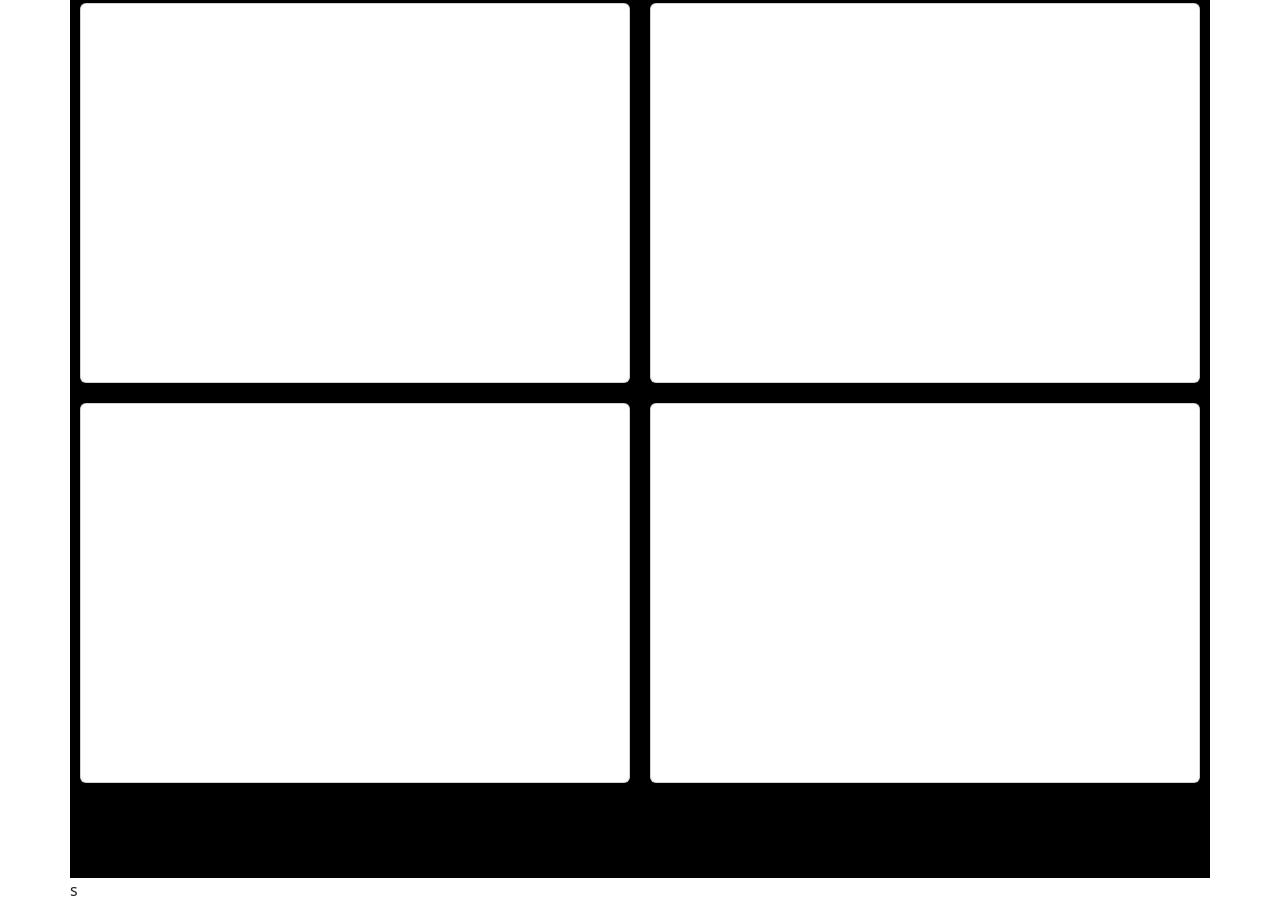
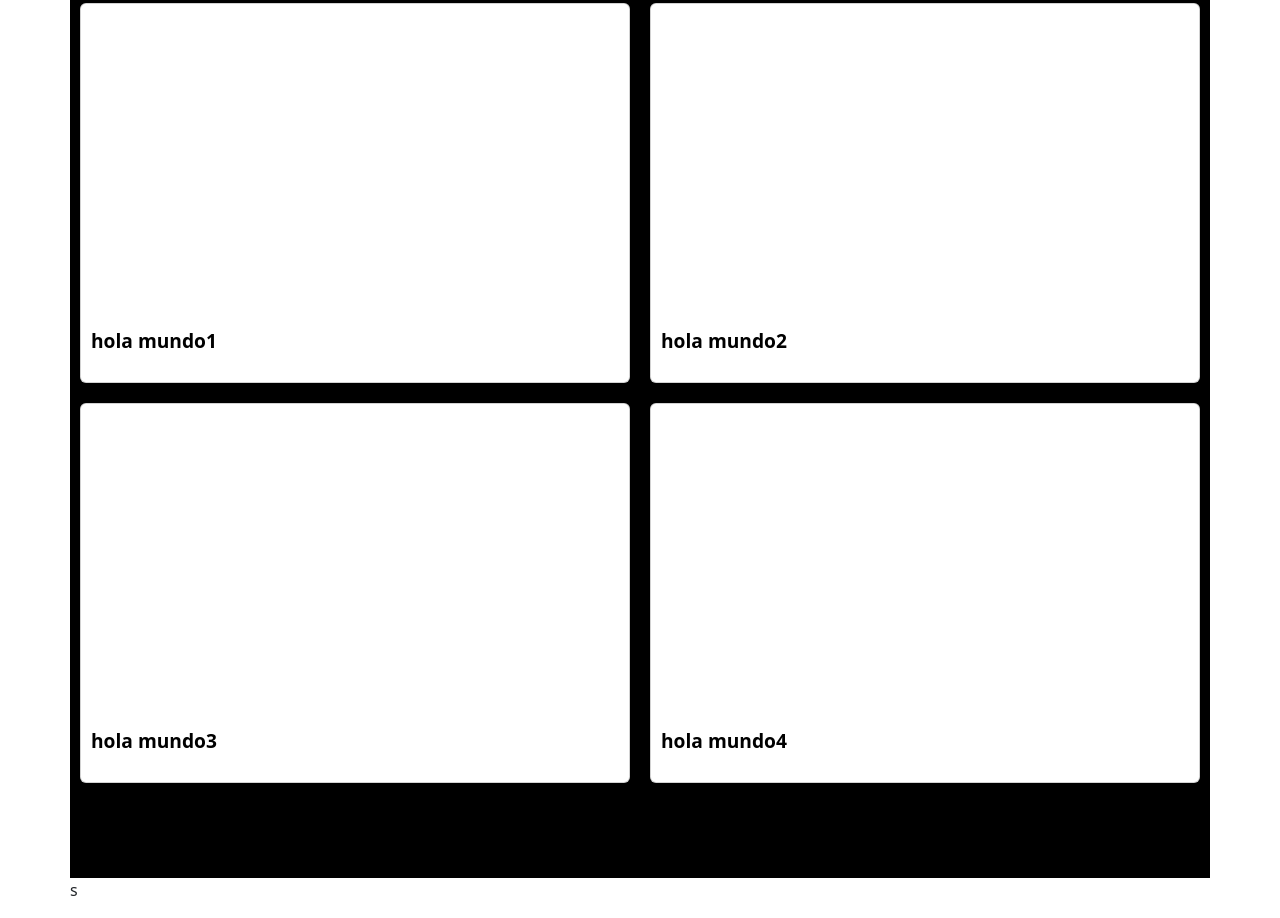
Before and after one commit to Serbox/ArtiVerse, a plain HTML site: page index.html in a window 1280 px wide. Shown: the part 2250-3168 px from the top of the page. Drawn offline with nearby package versions, Linux system fonts and the light colour scheme; a web font is replaced by a local one.

Commit message:
ultimos pre-cambios

```diff
--- a/index.html
+++ b/index.html
@@ -77,7 +77,7 @@
                 <video class="d-block w-100" src="./video/tunel.mp4" loop autoplay muted preload="auto"></video>
                 <div class="carousel-caption d-none d-md-block">
 
-                  <p class="eslogan">El arte no conoce fronteras: descubre una nueva forma de conectar al mundo</p>
+                  <p class="eslogan">El arte no conoce fronteras, descubre una nueva forma de conectar al mundo</p>
                 </div>
             </div>
         </div>
@@ -198,10 +198,10 @@
     <section  id="scrollspyHeading4"class="section-four" alt="sección de información tres">
       <div class="color-4">
         <div class="container3">
-          <div class="card"></div>
-          <div class="card"></div>
-          <div class="card"></div>
-          <div class="card"></div>
+          <div class="card"><p>hola mundo1</p></div>
+          <div class="card"><p>hola mundo2</p></div>
+          <div class="card"><p>hola mundo3</p></div>
+          <div class="card"><p>hola mundo4</p></div>
         </div>
       </div>
     </section>
```
